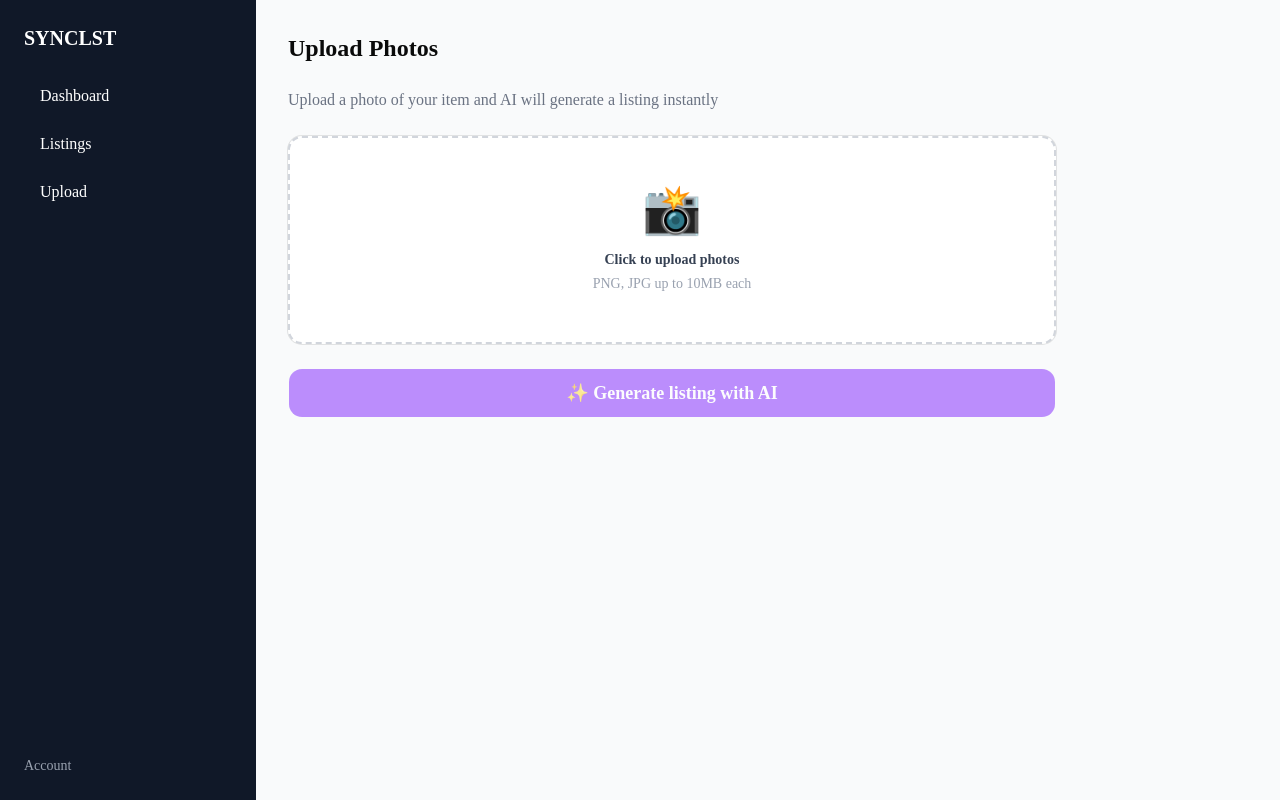
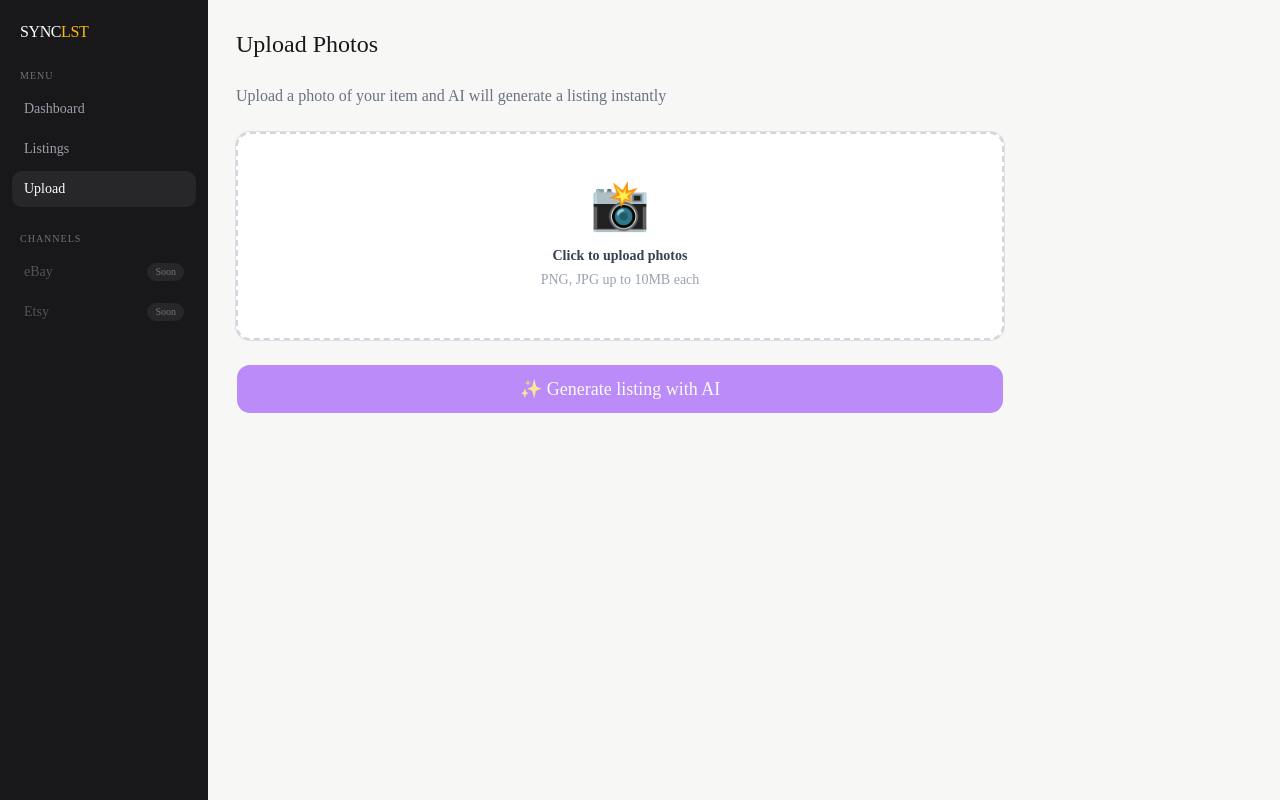
Before and after one commit to Crosmoss/SYNCLST, a Next.js app: page /dashboard/upload in a window 1280 px wide. Built offline with nearby package versions, Linux system fonts and the light colour scheme.

Commit message:
made changes of the general user interface choices

```diff
--- a/src/app/dashboard/layout.tsx
+++ b/src/app/dashboard/layout.tsx
@@ -2,47 +2,62 @@
 
 import { UserButton } from '@clerk/nextjs'
 import Link from 'next/link'
+import { usePathname } from 'next/navigation'
 
 export default function DashboardLayout({
   children,
 }: {
   children: React.ReactNode
 }) {
+  const pathname = usePathname()
+
   return (
-    <div className="flex min-h-screen">
+    <div className="flex min-h-screen bg-[#f7f7f5]">
+
       {/* Sidebar */}
-      <div className="w-64 bg-gray-900 text-white flex flex-col p-6 gap-6 fixed h-full">
-        <div className="text-xl font-bold">SYNCLST</div>
-        <nav className="flex flex-col gap-2">
-          <Link
-            href="/dashboard"
-            className="px-4 py-2 rounded-md hover:bg-gray-700 transition"
-          >
+      <div className="w-52 bg-[#18181b] flex flex-col py-5 fixed h-full">
+
+        {/* Logo */}
+        <div className="px-5 pb-6 text-base font-medium text-white tracking-tight">
+          SYNC<span className="text-amber-400">LST</span>
+        </div>
+
+        {/* Nav */}
+        <div className="px-3 flex flex-col gap-1">
+          <p className="text-[10px] font-medium text-zinc-500 uppercase tracking-widest px-2 mb-1">Menu</p>
+          <Link href="/dashboard" className={`flex items-center gap-3 px-3 py-2 rounded-lg text-sm transition ${pathname === '/dashboard' ? 'bg-zinc-800 text-white' : 'text-zinc-400 hover:bg-zinc-800 hover:text-white'}`}>
             Dashboard
           </Link>
-          <Link
-          href="/dashboard/listings"
-          className="px-4 py-2 rounded-md hover:bg-gray-700 transition"
-        >
-          Listings
-        </Link>
-          <Link
-            href="/dashboard/upload"
-            className="px-4 py-2 rounded-md hover:bg-gray-700 transition"
-          >
+          <Link href="/dashboard/listings" className={`flex items-center gap-3 px-3 py-2 rounded-lg text-sm transition ${pathname.startsWith('/dashboard/listings') ? 'bg-zinc-800 text-white' : 'text-zinc-400 hover:bg-zinc-800 hover:text-white'}`}>
+            Listings
+          </Link>
+          <Link href="/dashboard/upload" className={`flex items-center gap-3 px-3 py-2 rounded-lg text-sm transition ${pathname === '/dashboard/upload' ? 'bg-zinc-800 text-white' : 'text-zinc-400 hover:bg-zinc-800 hover:text-white'}`}>
             Upload
           </Link>
-        </nav>
-        <div className="mt-auto flex items-center gap-3">
+        </div>
+
+        {/* Channels section */}
+        <div className="px-3 flex flex-col gap-1 mt-6">
+          <p className="text-[10px] font-medium text-zinc-500 uppercase tracking-widest px-2 mb-1">Channels</p>
+          <div className="flex items-center gap-3 px-3 py-2 rounded-lg text-sm text-zinc-600 cursor-not-allowed">
+            eBay <span className="ml-auto text-[10px] bg-zinc-800 text-zinc-500 px-2 py-0.5 rounded-full">Soon</span>
+          </div>
+          <div className="flex items-center gap-3 px-3 py-2 rounded-lg text-sm text-zinc-600 cursor-not-allowed">
+            Etsy <span className="ml-auto text-[10px] bg-zinc-800 text-zinc-500 px-2 py-0.5 rounded-full">Soon</span>
+          </div>
+        </div>
+
+        {/* Bottom */}
+        <div className="mt-auto px-5">
           <UserButton />
-          <span className="text-sm text-gray-400">Account</span>
         </div>
       </div>
 
       {/* Main content */}
-      <div className="flex-1 p-8 bg-gray-50 ml-64">
+      <div className="flex-1 ml-52 p-7">
         {children}
       </div>
+
     </div>
   )
 }
--- a/src/app/dashboard/listings/page.tsx
+++ b/src/app/dashboard/listings/page.tsx
@@ -26,13 +26,12 @@ export default async function ListingsPage() {
     <div className="flex flex-col gap-6">
       <div className="flex items-center justify-between">
         <div>
-          <h1 className="text-2xl font-bold">Your Listings</h1>
-          <p className="text-gray-500 mt-1">{listings?.length ?? 0} listings total</p>
+          <h1 className="text-xl font-medium text-zinc-900">Your Listings</h1>
+          <p className="text-sm text-zinc-400 mt-1">{listings?.length ?? 0} listings total</p>
         </div>
         <Link
           href="/dashboard/upload"
-          className="bg-violet-600 text-white px-4 py-2 rounded-full text-sm font-semibold hover:bg-violet-700 transition"
-        >
+          className="bg-violet-600 text-white px-4 py-2 rounded-lg text-xs font-medium hover:bg-violet-700 transition"        >
           + New listing
         </Link>
       </div>
@@ -46,8 +45,8 @@ export default async function ListingsPage() {
               className="bg-white border rounded-xl p-5 flex items-center justify-between hover:shadow-md transition"
             >
               <div className="flex flex-col gap-1">
-                <p className="font-semibold text-gray-900">{listing.title}</p>
-                <div className="flex gap-3 text-sm text-gray-400">
+                <p className=" text-zinc-900">{listing.title}</p>
+                <div className="flex gap-3 text-sm text-zinc-400">
                   <span>{listing.category}</span>
                   <span>•</span>
                   <span>{listing.condition}</span>
--- a/src/app/dashboard/page.tsx
+++ b/src/app/dashboard/page.tsx
@@ -22,29 +22,29 @@ export default async function DashboardPage() {
 return (
   <div className="flex flex-col gap-6">
     <div>
-      <h1 className="text-2xl font-bold">
-        Welcome back, {user?.firstName ?? 'there'} 👋
+      <h1 className="text-xl font-medium text-zinc-900">
+        Good morning, {user?.firstName ?? 'there'}
       </h1>
-      <p className="text-gray-500 mt-1">
-        Here's what's happening with your listings today.
+      <p className="text-sm text-zinc-400 mt-1">
+        Here's what's happening today.
       </p>
     </div>
 
     {/* Stats */}
-    <div className="grid grid-cols-3 gap-4">
-      <div className="bg-white rounded-xl p-6 shadow-sm border">
-        <p className="text-sm text-gray-500">Total Listings</p>
-        <p className="text-3xl font-bold mt-1">{listings?.length ?? 0}</p>
+    <div className="grid grid-cols-3 gap-3">
+      <div className="bg-white rounded-xl p-5 border border-zinc-200">
+        <p className="text-xs text-zinc-400 mb-2">Total listings</p>
+        <p className="text-2xl font-medium text-zinc-900">{listings?.length ?? 0}</p>
       </div>
-      <div className="bg-white rounded-xl p-6 shadow-sm border">
-        <p className="text-sm text-gray-500">Active</p>
-        <p className="text-3xl font-bold mt-1">
+      <div className="bg-white rounded-xl p-5 border border-zinc-200">
+        <p className="text-xs text-zinc-400 mb-2">Active</p>
+        <p className="text-2xl font-medium text-zinc-900">
           {listings?.filter(l => l.status === 'active').length ?? 0}
         </p>
       </div>
-      <div className="bg-white rounded-xl p-6 shadow-sm border">
-        <p className="text-sm text-gray-500">Sold</p>
-        <p className="text-3xl font-bold mt-1">
+      <div className="bg-white rounded-xl p-5 border border-zinc-200">
+        <p className="text-xs text-zinc-400 mb-2">Sold</p>
+        <p className="text-2xl font-medium text-zinc-900">
           {listings?.filter(l => l.status === 'sold').length ?? 0}
         </p>
       </div>
@@ -52,50 +52,51 @@ export default async function DashboardPage() {
 
     {/* Listings */}
     <div>
-      <div className="flex items-center justify-between mb-4">
-      <h2 className="text-lg font-bold">Your Listings</h2>
+      <div className="flex items-center justify-between mb-3">
+        <h2 className="text-sm font-medium text-zinc-900">Your listings</h2>
         {listings && listings.length > 0 && (
           <Link
             href="/dashboard/upload"
-          className="bg-violet-600 text-white px-4 py-2 rounded-full text-sm font-semibold hover:bg-violet-700 transition"
+            className="bg-amber-400 text-zinc-900 px-4 py-2 rounded-lg text-xs font-medium hover:bg-amber-500 transition"
           >
             + New listing
           </Link>
         )}
       </div>
 
-
       {listings && listings.length > 0 ? (
-        <div className="grid grid-cols-3 gap-4">
-
+        <div className="grid grid-cols-3 gap-3">
           {listings.map((listing) => (
             <Link
               href={`/dashboard/listings/${listing.id}`}
               key={listing.id}
-                className="bg-white rounded-xl p-5 border shadow-sm flex flex-col gap-2 hover:shadow-md transition"
+              className="bg-white rounded-xl p-4 border border-zinc-200 flex flex-col gap-2 hover:border-zinc-300 transition"
             >
               <div className="flex items-center justify-between">
-                <span className="text-xs font-medium bg-gray-100 text-gray-600 px-2 py-1 rounded-full">
+                <span className={`text-xs px-2 py-0.5 rounded-full font-medium ${
+                  listing.status === 'active' ? 'bg-amber-50 text-amber-700' :
+                  listing.status === 'sold' ? 'bg-green-50 text-green-700' :
+                  'bg-zinc-100 text-zinc-500'
+                }`}>
                   {listing.status}
                 </span>
-                <span className="text-lg font-bold text-violet-600">${listing.price}</span>
+                <span className="text-sm font-medium text-zinc-900">${listing.price}</span>
               </div>
-              <p className="font-semibold text-gray-900 text-sm">{listing.title}</p>
-              <p className="text-xs text-gray-400">{listing.category}</p>
+              <p className="text-sm font-medium text-zinc-900 line-clamp-2">{listing.title}</p>
+              <p className="text-xs text-zinc-400">{listing.category}</p>
             </Link>
           ))}
         </div>
       ) : (
-        <div className="bg-white rounded-xl p-12 border text-center">
-          <p className="text-4xl mb-4">📦</p>
-          <p className="font-semibold text-gray-700">No listings yet</p>
+        <div className="bg-white rounded-xl p-12 border border-zinc-200 text-center">
+          <p className="text-3xl mb-3">📦</p>
+          <p className="text-sm font-medium text-zinc-700">No listings yet</p>
           <Link
             href="/dashboard/upload"
-            className="mt-4 inline-block bg-violet-600 text-white px-6 py-2 rounded-full text-sm font-semibold hover:bg-violet-700 transition"
+            className="mt-4 inline-block bg-amber-400 text-zinc-900 px-5 py-2 rounded-lg text-sm font-medium hover:bg-amber-500 transition"
           >
             Upload your first item
           </Link>
-
         </div>
       )}
     </div>
--- a/src/app/dashboard/upload/page.tsx
+++ b/src/app/dashboard/upload/page.tsx
@@ -150,7 +150,7 @@ export default function UploadPage() {
 
     return ( <div className="flex flex-col gap-6 max-w-3xl">
 
-        <h1 className="text-2xl font-bold"> Upload Photos </h1>
+        <h1 className="text-2xl text-zinc-900"> Upload Photos </h1>
 
         <p className="text-gray-500">
             Upload a photo of your item and AI will generate a listing instantly
@@ -223,7 +223,7 @@ export default function UploadPage() {
 
       //  The button is unavailable at the following conditions: no image inserted, at the loading state
       disabled = {images.length == 0 || loading}
-      className="w-full bg-violet-600 hover:bg-violet-700 text-white py-6 text-lg font-bold rounded-xl"
+      className="w-full bg-violet-600 hover:bg-violet-700 text-white py-6 text-lg rounded-xl"
 
       // When clicked the function handles the listing details, the state is set to true/loading
       onClick={handleGenerate}
--- a/src/app/layout.tsx
+++ b/src/app/layout.tsx
@@ -3,7 +3,7 @@ import { ClerkProvider } from '@clerk/nextjs'
 import "./globals.css";
 
 export const metadata: Metadata = {
-  title: "Listify",
+  title: "SYNCLST",
   description: "AI-powered listing generator",
 };
 
```
Lines whose indentation alone changed are shown as unchanged.
